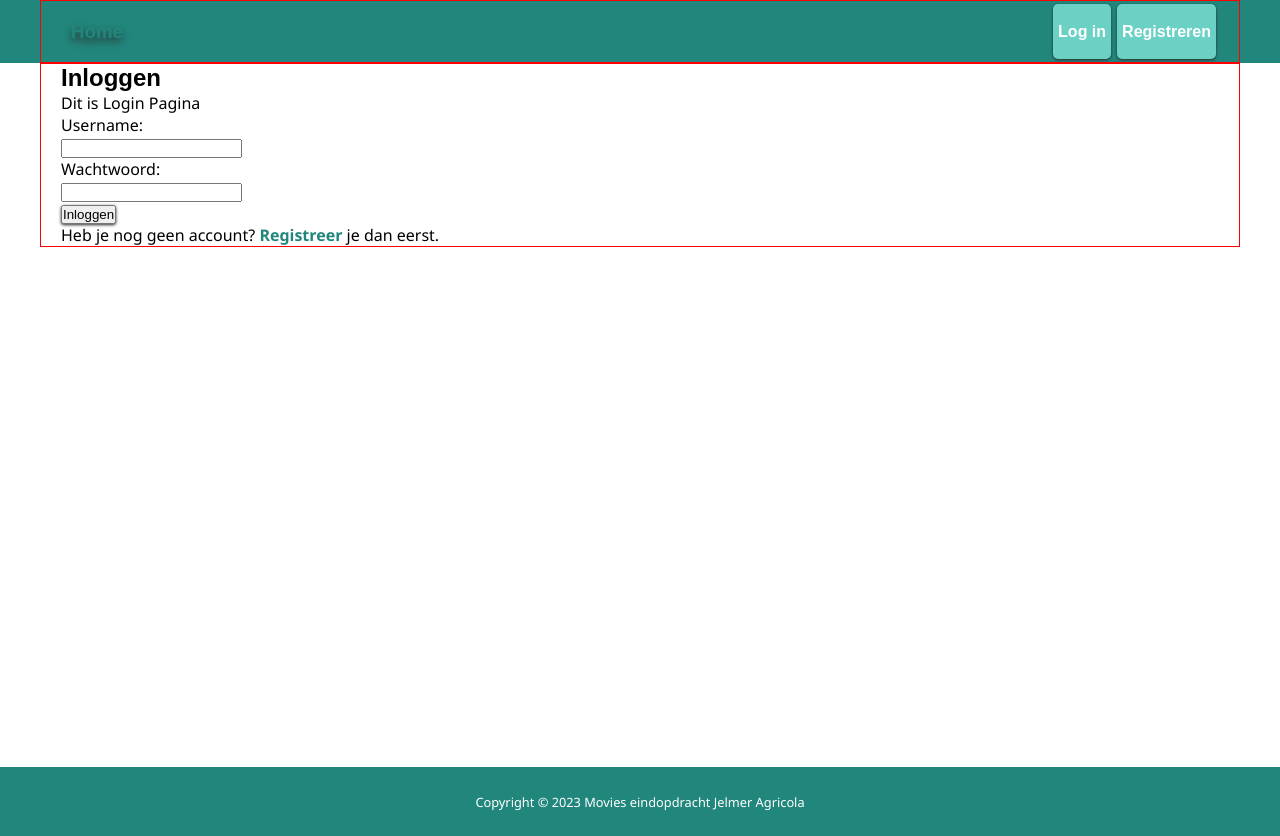
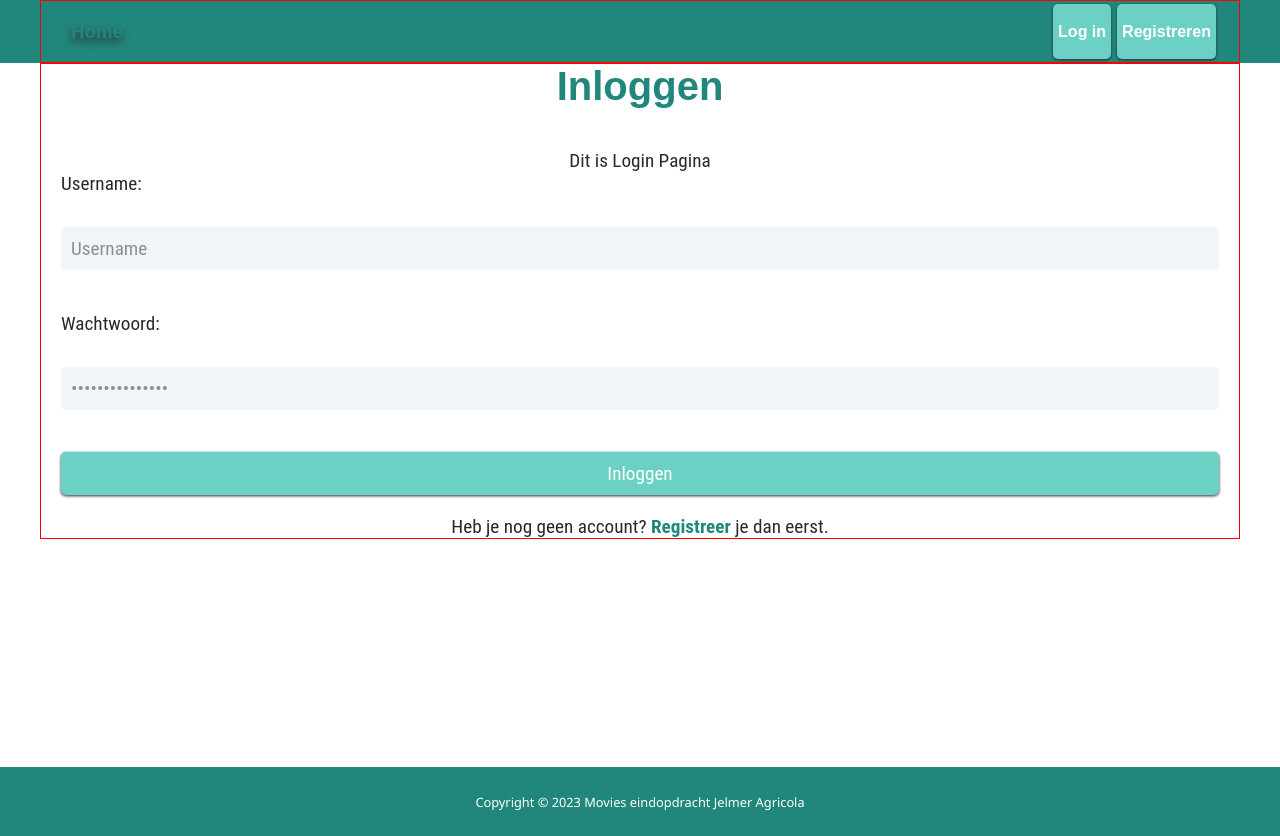
Before and after one commit to jelmer-agricola/final-assignment-frontend, a React (Create React App) app: page /login in a window 1280 px wide. Built offline with nearby package versions, Linux system fonts and the light colour scheme.

Commit message:
add basic styling login / signup

```diff
--- a/src/App.css
+++ b/src/App.css
@@ -63,7 +63,7 @@
 }
 
 ::placeholder {
-    color: var(--white);
+    color: var(--black);
     opacity: 0.5;
 }
 
@@ -117,6 +117,14 @@ h1, h2, h3, h4 {
     font-family: var(--header-fonts);
 }
 
+h1 {
+    font-family: 'Quicksand', sans-serif;
+    font-size: 2.5rem;
+    margin-bottom: 20px;
+    color: var(--primary);
+    text-align: center;
+}
+
 h2 {
     font-size: 1.5rem;
     text-align: center;
@@ -168,17 +176,3 @@ Hij mag krimpen als het scherm minder breed wordt, maar niet groeien als er meer
     color: transparent;
 
 }
-
-@media screen and (max-device-width: 360px) {
-    .username {
-        /*color: var(--primary);*/
-
-    }
-}
-
-@media screen and  (max-width: 900px) {
-    .username {
-        color: var(--primary);
-
-    }
-}
--- a/src/components/Button/Button.css
+++ b/src/components/Button/Button.css
@@ -91,3 +91,19 @@ button{
 
 
 }
+
+button[type="submit"] {
+    background-color: var(--secondary);
+    border: none;
+    border-radius: 5px;
+    padding: 10px;
+    color: var(--white);
+    font-family: 'Roboto Condensed', sans-serif;
+    font-size: 1.2rem;
+    cursor: pointer;
+    transition: all 0.3s ease;
+}
+
+button[type="submit"]:hover {
+    background-color: var(--secondary-light);
+}
--- a/src/components/Button/Button.jsx
+++ b/src/components/Button/Button.jsx
@@ -6,7 +6,6 @@ import '../Watchlist/Watchlist.css'
 
 
 function Button({text, children, type = 'button', onClick, className, disabled, icon}) {
-    //icon = null
     return (
         <button className={className}
                 id={text}
--- a/src/components/Header/Header.css
+++ b/src/components/Header/Header.css
@@ -28,6 +28,7 @@ nav a:active {
 nav a:hover {
     color: var(--secondary);
 }
+
 .navbar-items {
     display: flex;
     flex-direction: row;
@@ -36,18 +37,9 @@ nav a:hover {
     position: relative;
 }
 
-/* username nu in het midden*/
-/* z index geeft aan op welke laag je zit. de buttons en links zitten op een hogere z index zodat deze altijd klikbaar zijn.*/
-.username {
-    /*padding-left: 13vw;*/
-    /*display: block;*/
-    position: absolute;
-    text-align: center;
-    width: 100%;
-    z-index: 1;
-}
-    /*display: flex;*/
-    /*justify-content: center;*/
+
+/*display: flex;*/
+/*justify-content: center;*/
 
 
 .nav-list {
@@ -69,7 +61,7 @@ header .nav-links {
     flex-direction: row;
     align-items: center;
     z-index: 2;
-    filter: drop-shadow(0 0.25rem 0.25rem var(--black) );
+    filter: drop-shadow(0 0.25rem 0.25rem var(--black));
 
 }
 
@@ -88,5 +80,27 @@ header .nav-links {
 
     }
 
+}
 
+
+@media screen and  (max-width: 900px) {
+    .username {
+        color: var(--primary);
+
+    }
 }
+
+@media screen and (min-width: 901px) {
+    /* username nu in het midden*/
+    /* z index geeft aan op welke laag je zit. de buttons en links zitten op een hogere z index zodat deze altijd klikbaar zijn.*/
+    .username {
+        /*padding-left: 13vw;*/
+        /*display: block;*/
+        position: absolute;
+        text-align: center;
+        width: 100%;
+        z-index: 1;
+        filter: drop-shadow(0 0.25rem 0.25rem var(--tertiary));
+
+    }
+}
--- a/src/pages/AddPage/AddPage.jsx
+++ b/src/pages/AddPage/AddPage.jsx
@@ -2,8 +2,9 @@ import React, {useState} from 'react';
 import {Link} from 'react-router-dom';
 import axios from "axios";
 import ResultCard from "../../components/Watchlist/ResultCard";
-import '../../components/Watchlist/Watchlist.css';
 import './AddPage.css'
+
+
 // loading etc hier toevoegen
 //USE EFFECT TOEVOEGEN
 
@@ -54,7 +55,8 @@ function AddPage() {
 
             <section className="outer-content-container">
                 <div className="inner-content-container">
-                    <h2> Don't know what to watch and too lazy to use the searchbar <Link to="/moods">click here</Link></h2>
+                    <h2> Don't know what to watch and too lazy to use the searchbar <Link to="/moods">click here</Link>
+                    </h2>
 
 
                     <div>
--- a/src/pages/Home/Home.jsx
+++ b/src/pages/Home/Home.jsx
@@ -2,6 +2,8 @@ import React from 'react';
 import TrendingMovies from '../../components/Trending/TrendingMovies'
 import TrendingSeries from "../../components/Trending/TrendingSeries";
 import {Link} from "react-router-dom";
+import './Home.css'
+
 
 const Home = () => {
 
--- a/src/pages/Login/Login.css
+++ b/src/pages/Login/Login.css
@@ -0,0 +1,31 @@
+form {
+    display: flex;
+    flex-direction: column;
+}
+
+label {
+    font-family: 'Roboto Condensed', sans-serif;
+    font-size: 1.2rem;
+    color: var(--black);
+    margin-bottom: 10px;
+}
+
+input {
+    border-radius: 5px;
+    border: none;
+    padding: 10px;
+    margin-bottom: 20px;
+    font-family: 'Roboto Condensed', sans-serif;
+    font-size: 1.2rem;
+    background-color: var(--light-grey);
+}
+
+
+
+.login-header {
+    font-family: 'Roboto Condensed', sans-serif;
+    font-size: 1.2rem;
+    color: var(--black);
+    text-align: center;
+    margin-top: 20px;
+}
--- a/src/pages/Login/Login.jsx
+++ b/src/pages/Login/Login.jsx
@@ -3,7 +3,7 @@ import {Link} from 'react-router-dom';
 import {AuthContext} from "../../context/AuthContext";
 import axios from 'axios';
 import Button from '../../components/Button/Button';
-import '../../App.css';
+import './Login.css'
 
 
 function Login() {
@@ -50,21 +50,26 @@ function Login() {
             <section className="outer-content-container">
                 <div className="inner-content-container">
                     <h1>Inloggen</h1>
-            <p>Dit is Login Pagina</p>
+                    <p className="login-header">Dit is Login Pagina</p>
                     <form onSubmit={handleSubmit}>
-                <label htmlFor="email-field">Username:</label><br/>
+                        <label htmlFor="email-field">Username:</label>
+                        <br/>
                         <input
                             type="text"
-                    id="email-field"
+                            id="username-field"
                             name="username"
+                            placeholder="Username"
                             value={username}
-                    onChange={(e) => setUsername(e.target.value)}/> <br/>
+                            onChange={(e) => setUsername(e.target.value)}/>
+                        <br/>
                         <label htmlFor="password-field">
-                    Wachtwoord: </label><br/>
+                            Wachtwoord: </label>
+                        <br/>
                         <input
                             type="password"
                             id="password-field"
                             name="password"
+                            placeholder="•••••••••••••••"
                             value={password}
                             onChange={(e) => setPassword(e.target.value)}
                         /><br/>
@@ -76,7 +81,7 @@ function Login() {
                         />
 
                     </form>
-            <p>Heb je nog geen account? <Link to="/signup">Registreer</Link> je dan eerst.</p>
+                    <p className="login-header">Heb je nog geen account? <Link to="/signup">Registreer</Link> je dan eerst.</p>
                 </div>
             </section>
         </main>
```
Also changed, not shown: src/TODO.md (+1 -1 lines). Lines whose indentation alone changed are shown as unchanged.
